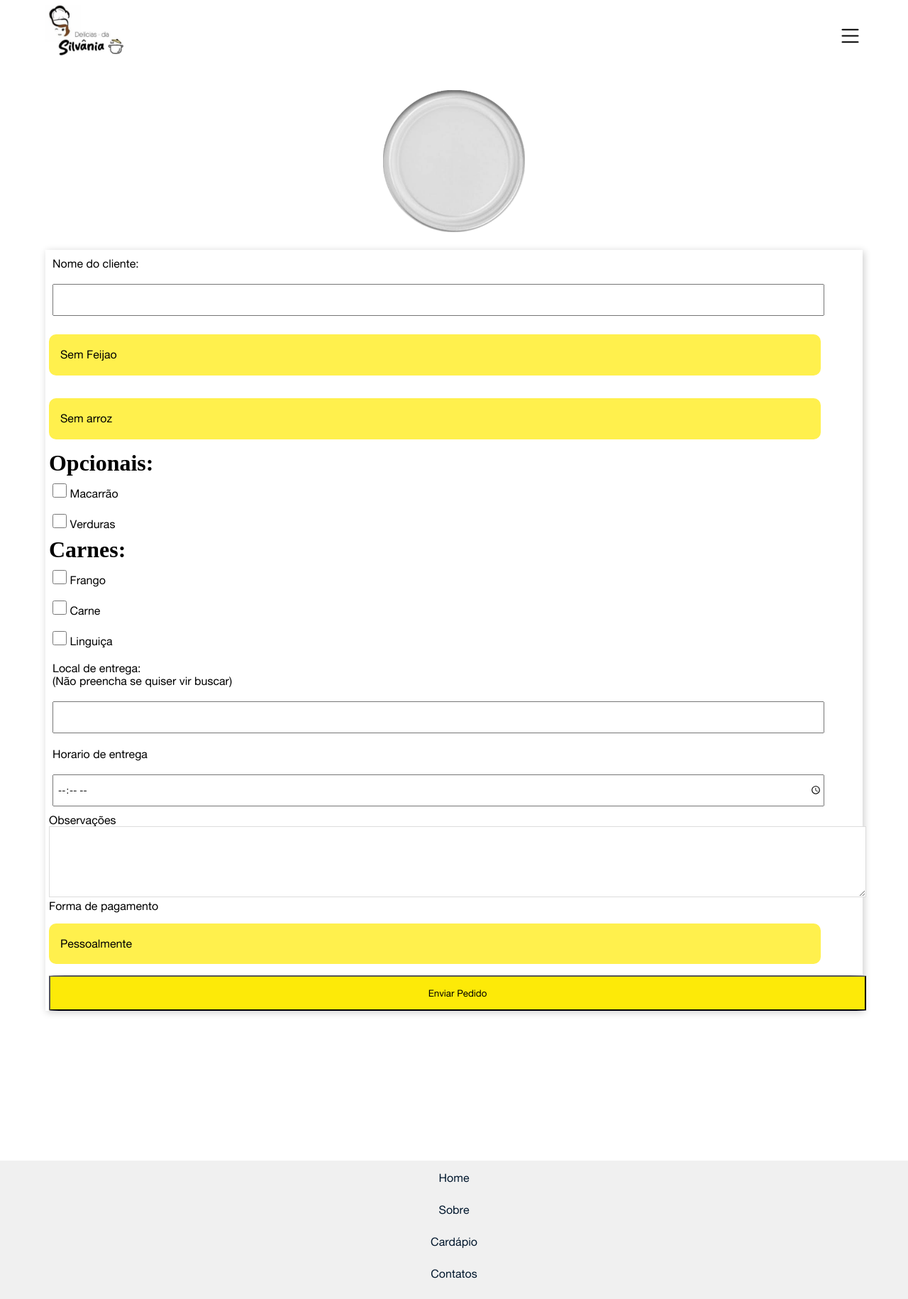
After one commit to GabrielGreapy/ProjetoQuentinha, a Python web app: template templates/funcionario_adicionar_pedido.html in a window 1280 px wide. The commit adds this page. Shown: the whole page at 71% size. Run offline with Jinja, Linux system fonts and the light colour scheme; the template is opened without the code that fills it, so the values that code supplies are empty.

Commit message:
Agora o funcionario pode adicionar pedidos

```diff
--- a/pedidosDB.py
+++ b/pedidosDB.py
@@ -7,7 +7,7 @@ def criando_Tabela():
     cursor.execute('''
                 CREATE TABLE IF NOT EXISTS pedidos (
                      id INTEGER PRIMARY KEY AUTOINCREMENT,
-                     id_Cliente INTEGER NOT NULL,
+                     id_Cliente INTEGER,
                      nome_Cliente TEXT NOT NULL,
                      tipo_Feijao TEXT,
                      tipo_Arroz TEXT,
--- a/templates/funcionario.html
+++ b/templates/funcionario.html
@@ -13,6 +13,9 @@
         <div class="lista-link">
             <a href="/lista">
                 <button>Lista de pedidos</button>
+            </a>
+            <a href="/funcionario/adicionarPedido">
+                <button>Adicionar pedido</button>
             </a>
             <a href="/criar_Funcionario">
                 <button>Novo Funcionario</button>
--- /dev/null
+++ b/templates/funcionario_adicionar_pedido.html
@@ -0,0 +1,73 @@
+{% extends "home.html" %}
+
+{% block title %}Adicionando pedido{% endblock %}
+
+{% block subtitle %}{% endblock %}
+
+{% block content %}
+
+    <div class="container">
+        <div class="quentinha">
+            <img src="/static/marmita_vazia.png" alt="quentinha" class="quentinha-vazia">
+        </div>
+    </div>
+    <div class="container">
+        <div class="pedido">
+            <form method="post">
+                <div class="input-pedido"><label for="nomeCliente">Nome do cliente:</label></div>
+                <div class="input-pedido"><input type="text" name="nomeCliente"></input></div>
+                <div class="pedindo-seccao">
+                    <select name="tipo_Feijao" id="">
+                        <option value="Sem Feijão">Sem Feijao</option>
+                        <option value="Feijão Carioca">Feijão Carioca</option>
+                        <option value="Feijão Macassar">Feijão Macassar</option>
+                        <option value="Feijao Preto">Feijão Preto</option>
+                    </select>
+                </div>
+                <div class="pedindo-seccao">
+                    <select name="tipo_Arroz" id="">
+                        <option value="Sem Arroz">Sem arroz</option>
+                        <option value="Arroz Solto">Arroz Refogado(Solto)</option>
+                        <option value="Arroz de Leite">Arroz De Leite(Doce)</option>
+                    </select>
+                </div>
+                <div class="pedindo-seccao">
+                    <h4>Opcionais:</h4>
+                    <div class="input-pedido"><input type="checkbox" name="opcionais" value="Macarrão"> Macarrão</div>
+                    <div class="input-pedido"><input type="checkbox" name="opcionais" value="Verduras"> Verduras
+                </div>
+                <h4>Carnes:</h4>
+
+                <div class="input-pedido"><input type="checkbox" name="carnes" value="Frango"> Frango</div>
+                <div class="input-pedido"><input type="checkbox" name="carnes" value="Carne"> Carne</div>
+                <div class="input-pedido"><input type="checkbox" name="carnes" value="Linguiça"> Linguiça</div>
+
+                <div class="input-pedido"><label for="local_Entrega">Local de entrega: <br> (Não preencha se quiser vir buscar)</label></div>
+                <div class="input-pedido"><input type="text" name="local_Entrega"></input></div>
+
+                <div class="input-pedido"><label for="horario_Entrega">Horario de entrega</label></div>
+                <div class="input-pedido"><input type="time" name="horario_Entrega"></input></div>
+
+                <div class="pedindo-seccao">
+                    <label for="Observações">Observações</label>
+                    <textarea name="obs" class="input" id="obs"></textarea>
+                </div>
+                <div class="pedindo-seccao">
+                    <label for="pagamento">Forma de pagamento</label>
+                    <select name="pagamento" id="">
+                        <option value="Pessoalmente">Pessoalmente</option>
+                        <option value="Pix">Pix</option>
+                        <option value="Cartão">Cartão</option>
+
+                    </select>
+                </div>
+
+                <input type="submit" value="Enviar Pedido" class="botao-solicitar">
+            </form>
+        </div>
+
+    </div>
+
+
+
+{% endblock %}
```
Also changed, not shown: main.py (+51 -5 lines), dividasDB.sqlite, pedidosDB.sqlite.
